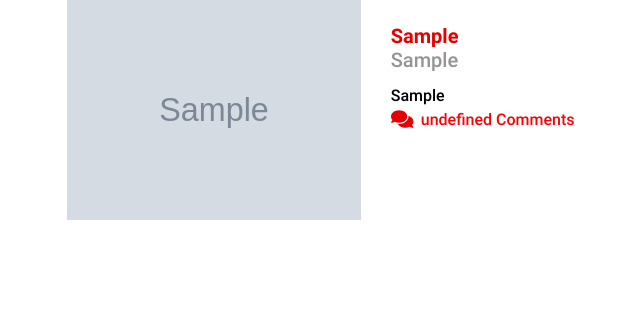
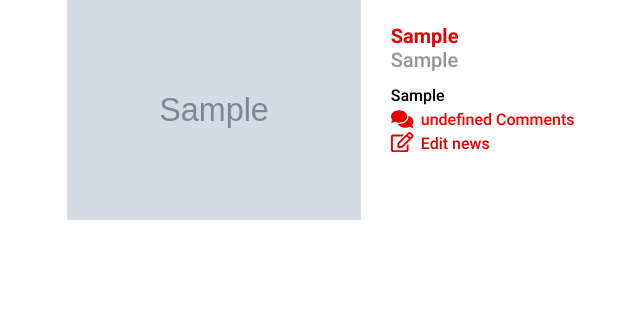
Before and after one commit to SAV1994/7news_web_site, a Django app: page /user/1 in a window 1280 px wide. Shown: the part 659-981 px from the top of the page, without its empty margins (33-673 px from the left). Run offline with Django 3.2, Linux system fonts and the light colour scheme; a user stored in the database is signed in; tables that the repository leaves empty hold one stand-in row (values such as "Sample post"); grey boxes marked "Sample" are stand-in pictures; data that the repository does not hold is empty; some libraries are stand-ins or nearby versions.

Commit message:
finished layout all templates

```diff
--- a/main/static/scripts/news_form.js
+++ b/main/static/scripts/news_form.js
@@ -1,7 +1,7 @@
 $(function () {
 
     function CheckForm() {
-        if ($('#id_header').val() !== '' && $('#id_sub_header').val() !== '' && $('#id_image').val() !== '' && $('#id_teaser').val() !== '' && $('#id_full_text').val() !== '') {
+        if ($('#id_header').val() !== '' && $('#id_sub_header').val() !== '' && ($('#id_image').val() !== '' || location.pathname !== '/news/') && $('#id_teaser').val() !== '' && $('#id_full_text').val() !== '') {
             $('.button-save').prop('disabled', false);
         } else {
             $('.button-save').prop('disabled', true);
--- a/main/static/style/style.css
+++ b/main/static/style/style.css
@@ -524,7 +524,7 @@
 }
 
 .comm-login {
-  margin: 10px;
+  margin-bottom: 10px;
   font-size: 15px;
   color: #969393;
 }
@@ -625,6 +625,14 @@
   position: absolute;
   top: 200px;
   right: 20px;
+}
+
+.edit-news {
+  padding-left: 30px;
+  display: block;
+  background-image: url("../img/edit.svg");
+  background-repeat: no-repeat;
+  color: #E60000;
 }
 
 @media (max-width: 1180px) {
@@ -830,7 +838,7 @@
     font-size: 16px;
   }
 
-  .news-info p , .comm {
+  .news-info p , .comm, .edit-news {
     font-size: 13px;
   }
 
--- a/main/templates/layout/basic.html
+++ b/main/templates/layout/basic.html
@@ -79,7 +79,7 @@
         </div>
       </div>
     </header>
-    {% bootstrap_messages %}
+    <div class="container-fluid">{% bootstrap_messages %}</div>
     <main>
 
       {% block content %}{% endblock %}
--- a/main/templates/main/detail.html
+++ b/main/templates/main/detail.html
@@ -15,7 +15,7 @@
     <article>
       <div class="detail-news">
         <div class="news-content">
-          <a href="{% url 'main:edit_news' pk=news.pk %}"><h1 class="header">{{ news.header }}</h1></a>
+          <h1 class="header">{{ news.header }}</h1>
           <h2 class="sub-header">{{ news.sub_header }}</h2>
           <p class="text">{{ news.full_text }}</p>
         </div>
--- a/main/templates/main/personal.html
+++ b/main/templates/main/personal.html
@@ -63,6 +63,7 @@
                       <p>{{ n.teaser }}</p>
                     </a>
                     <a class="comm" href="{% url 'main:detail' pk=n.pk %}#comment_form"><span class="comments-counter" data-news-id="{{ n.pk }}"></span>&nbsp;Comments</a>
+                    <a class="edit-news" href="{% url 'main:edit_news' pk=n.pk %}">Edit news</a>
                   </div>
                 </div>
               </article>
```
Also changed, not shown: main/static/img/edit.svg (added).
